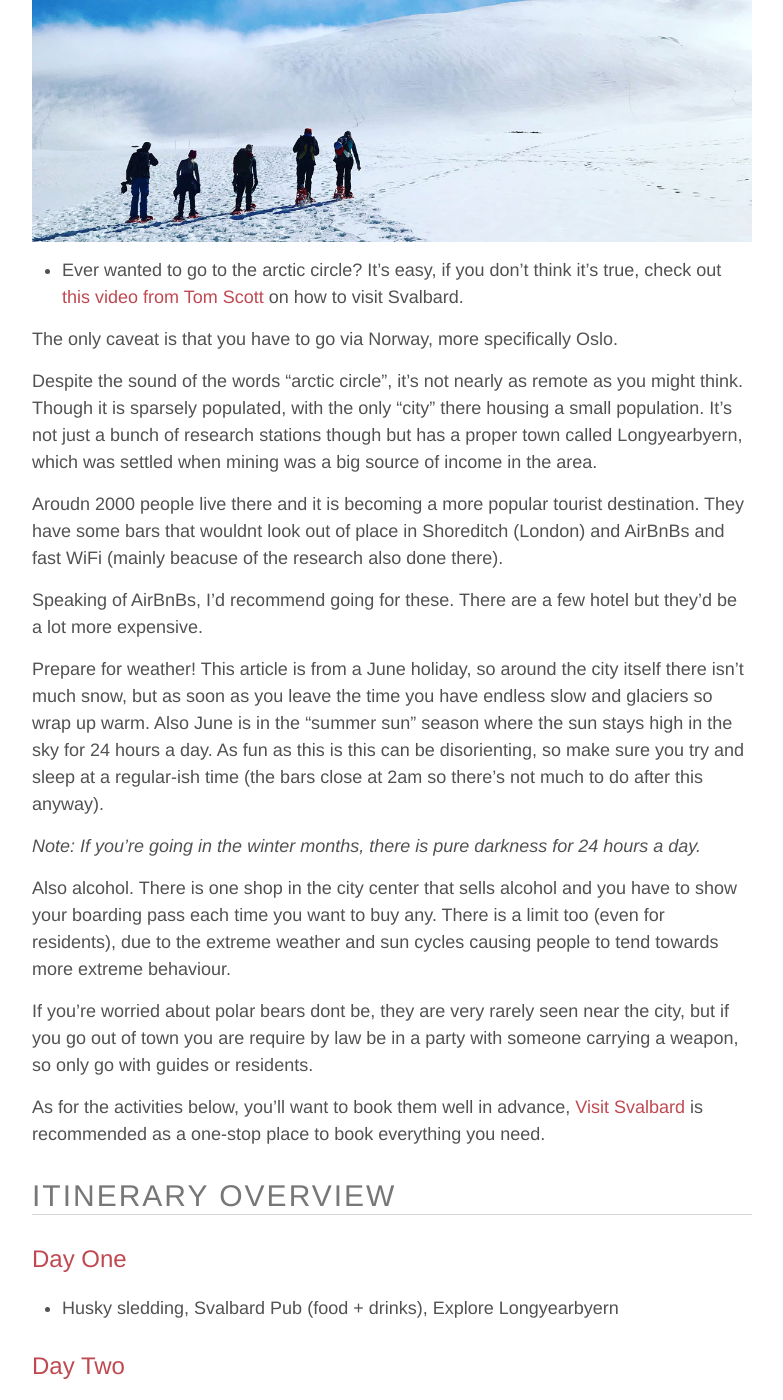
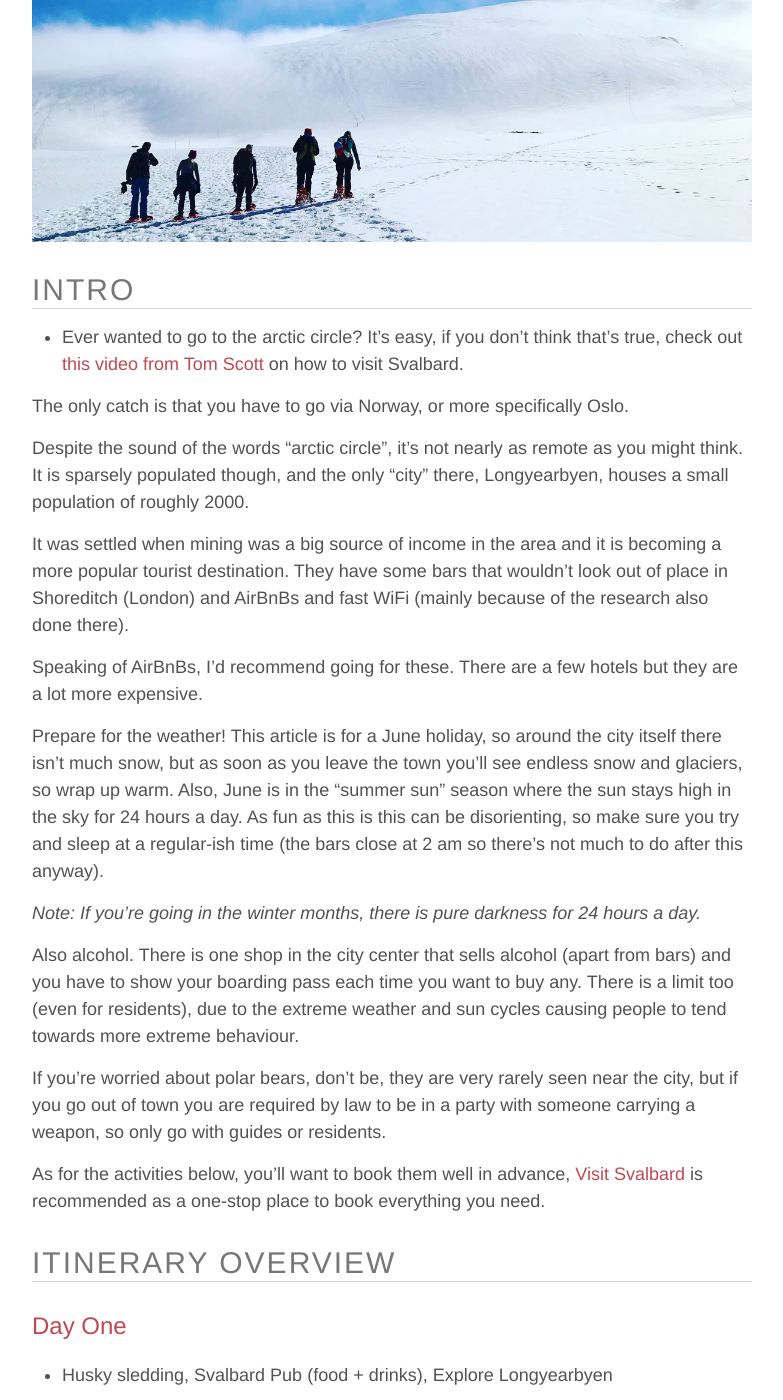
Before and after one commit to dineshraj/blog, a Jekyll site: the page built from _posts/2019-06-17-make-the-most-of-svalbard-in-4-days.md, in a window 1280 px wide and 1400 px high, scrolled down 423 px. Shown: the whole window, without its empty margins (248-1031 px from the left). Built offline with Jekyll 4.4.1, drawn with Linux system fonts in a browser that asks for light colours; some of the changed text lies outside the part shown.

Commit message:
proof read

```diff
--- a/_posts/2019-06-17-make-the-most-of-svalbard-in-4-days.md
+++ b/_posts/2019-06-17-make-the-most-of-svalbard-in-4-days.md
@@ -2,48 +2,49 @@
 layout: post
 title:  Make the most of Svalbard in 4 days
 date:   2019-06-17 11:22:47 +0000
-categories: svalbard longyearbyern norway travel
+categories: svalbard Longyearbyen norway travel
 image: /assets/svalbard/social.jpg
 ---
 
 ![Welcome to the Arctic Circle][intro]
 
+## Intro
 
-* Ever wanted to go to the arctic circle? It's easy, if you don't think it's true, check out [this video from Tom Scott](https://www.youtube.com/watch?v=eFJ-ze2-SqU) on how to visit Svalbard.
+* Ever wanted to go to the arctic circle? It's easy, if you don't think that's true, check out [this video from Tom Scott](https://www.youtube.com/watch?v=eFJ-ze2-SqU) on how to visit Svalbard.
 
-The only caveat is that you have to go via Norway, more specifically Oslo.
+The only catch is that you have to go via Norway, or more specifically Oslo.
 
-Despite the sound of the words "arctic circle", it's not nearly as remote as you might think. Though it is sparsely populated, with the only "city" there housing a small population.  It's not just a bunch of research stations though but has a proper town called Longyearbyern, which was settled when mining was a big source of income in the area.
+Despite the sound of the words "arctic circle", it's not nearly as remote as you might think. It is sparsely populated though, and the only "city" there, Longyearbyen, houses a small population of roughly 2000.
 
-Aroudn 2000 people live there and it is becoming a more popular tourist destination. They have some bars that wouldnt look out of place in Shoreditch (London) and AirBnBs and fast WiFi (mainly beacuse of the research also done there).
+It was settled when mining was a big source of income in the area and it is becoming a more popular tourist destination. They have some bars that wouldn't look out of place in Shoreditch (London) and AirBnBs and fast WiFi (mainly because of the research also done there).
 
-Speaking of AirBnBs, I'd recommend going for these. There are a few hotel but they'd be a lot more expensive.
+Speaking of AirBnBs, I'd recommend going for these. There are a few hotels but they are a lot more expensive.
 
-Prepare for weather! This article is from a June holiday, so around the city itself there isn't much snow, but as soon as you leave the time you have endless slow and glaciers so wrap up warm. Also June is in the "summer sun" season where the sun stays high in the sky for 24 hours a day. As fun as this is this can be disorienting, so make sure you try and sleep at a regular-ish time (the bars close at 2am so there's not much to do after this anyway).
+Prepare for the weather! This article is for a June holiday, so around the city itself there isn't much snow, but as soon as you leave the town you'll see endless snow and glaciers, so wrap up warm. Also, June is in the "summer sun" season where the sun stays high in the sky for 24 hours a day. As fun as this is this can be disorienting, so make sure you try and sleep at a regular-ish time (the bars close at 2 am so there's not much to do after this anyway).
 
 <!-- more -->
 
 _Note: If you're going in the winter months, there is pure darkness for 24 hours a day._
 
-Also alcohol. There is one shop in the city center that sells alcohol and you have to show your boarding pass each time you want to buy any. There is a limit too (even for residents), due to the extreme weather and sun cycles causing people to tend towards more extreme behaviour.
+Also alcohol. There is one shop in the city center that sells alcohol (apart from bars) and you have to show your boarding pass each time you want to buy any. There is a limit too (even for residents), due to the extreme weather and sun cycles causing people to tend towards more extreme behaviour.
 
-If you're worried about polar bears dont be, they are very rarely seen near the city, but if you go out of town you are require by law be in a party with someone carrying a weapon, so only go with guides or residents.
+If you're worried about polar bears, don't be, they are very rarely seen near the city, but if you go out of town you are required by law to be in a party with someone carrying a weapon, so only go with guides or residents.
 
 As for the activities below, you'll want to book them well in advance, [Visit Svalbard](https://en.visitsvalbard.com/) is recommended as a one-stop place to book everything you need.
 
 ## Itinerary Overview
 
 ### [Day One](#day-one-1)
-- Husky sledding, Svalbard Pub (food + drinks), Explore Longyearbyern
+- Husky sledding, Svalbard Pub (food + drinks), Explore Longyearbyen
 
 ### [Day Two](#day-two-1)
-- Longyearbyern walking tour (Svalbard Kirke, mining depot, governers house), Whale safari (BBQ on board), Karlsberger Pub
+- Longyearbyen walking tour (Svalbard Kirke, mining depot, Governer's house), Whale Safari (BBQ onboard), Karlsberger Pub
 
 ### [Day Three](#day-three-1)
 - Grotto tour, Brewery visit, Mary-Ann's Polarrigg (food)
 
 ### [Day Four](#day-four-1)
-- Scenic photo tour (seed vault, arctic turns, mines), Plateau mountain
+- Scenic photo tour (seed vault, arctic terns, mines), Plateau mountain
 
 ## Day One
 
@@ -52,74 +53,74 @@
 **Things to do**
  - Husky sledding
  - Svalbard Pub (food + drinks)
- - Explore Longyearbyern
+ - Explore Longyearbyen
 
-So you've just landed? You'll arrive at a tiny airport, aptly named Svalbard Airport. You'll have a short coach trip to the city center, But first, take a look at your surroundings! You probably haven't been to the arctic circle before so take in as much as you can; you're in the northernmost capital of the world!
+So you've just landed? You'll arrive at a tiny airport, aptly named Svalbard Airport and you'll have a short coach trip to the city center. But first, take a look at your surroundings! You probably haven't been to the arctic circle before so take in as much as you can; you're in the northernmost capital of the world!
 
-The coach is taken just outside the airport and arrives quite frequently. You'll pay on board so sit back and enjoy the ride.
+The coach is taken just outside the airport and arrives quite frequently. You'll pay onboard so sit back and enjoy the ride.
 
 Once you get off the coach take note of the huge metal polar bear sculpture, it's really impressive!
 
 {% include image.html url='/assets/svalbard/bear.jpg' caption='Bear Sculpture' %}
 
-If check in is open at your hotel or AirBnB it's suggested you go there, drop your bags, freshen up and get ready to start your adventure, with the first thing being husky sledding!
+If check-in is open at your hotel or Airbnb it's suggested you go there, drop your bags, freshen up and get ready to start your adventure, with the first thing being husky sledding!
 
 {% include video.html video='/assets/svalbard/husky-ride.mp4' caption='Husky sledding through the snow' %}
 
 A lot of people say save the best for last, but why? Husky sledding will be one of the best experiences you'll ever have.
 
-You'll get picked up by a car and given about 30mins to a remote kennel complex. Here you'll be given a warm boiler suit, boots and a hi-vis jacket to wear. After this you get to go into the kennels are play with the huskies for a while, they are all super friend and super energetic (you've been warned).
+You'll get picked up by a car and given about 30mins to a remote kennel complex. Here you'll be given a warm boiler suit, boots and a hi-vis jacket to wear. After this you get to go into the kennels are play with the huskies for a while, they are all super friendly and super energetic (you've been warned).
 
-_Note: The large kennels may seem cruel to some but the handlers assured me that they care for the dogs greatly and even live on site in case anything happens. They are much happier here than living in warm climates or city apartments._
+_Note: The large kennels may seem cruel to some but the handlers assure that they care for the dogs greatly and even live on-site in case anything happens. They are much happier here than living in warm climates or city apartments._
 
 {% include image.html url='/assets/svalbard/husky.jpg' caption='A husky waiting to hit the snow' %}
 
-After a while the handlers will pick our a few dogs to take on the ride. There are six huskies per sled and there may be about 5 sleds in total.
+After a while, the handlers will pick out a few dogs to take on the ride. There are six huskies per sled and there may be about 5 sleds in total.
 
-You know will get the fan and surprisingly hard task of harnessing the dogs. They are incredibly energetic and wont sit still, especially now they've seen the vast plains of snow! They are also quite strong too! However if you need help the handlers will be around.
+You kow will get the fun and surprisingly hard task of harnessing the dogs. They are incredibly energetic and won't sit still, especially now they've seen the vast plains of snow! They are also quite strong too, however if you need help the handlers will be around.
 
-After they are successfully tied to the sleds and learnt how to control the sleds, you'll be off! Gliding through the snow and glaciers. You'll be on the sleds in pairs and will take turns after a break half way through.
+After they are successfully tied to the sleds and learned how to control the sleds, you'll be off! Gliding through the snow and glaciers. You'll be on the sleds in pairs and will take turns after a break halfway through.
 
-Enjoy the scenery, it is absolutely breathtaking and has large been untouched by humans.
+Enjoy the scenery, it is absolutely breathtaking and has largely been untouched by humans.
 
 {% include image.html url='/assets/svalbard/husky-in-snow.jpg' caption='Huskies chilling in the snow' %}
 
-In what will feel like too short a time, you'll be back at the kennels for some complementary bisuits, and drinks (alcoholic too!) and be taken back to town.
+In what will feel like too short a time, you'll be back at the kennels for some complementary biscuits, and drinks (alcoholic too!) and be taken back to town.
 
-Take this moment to get some food and drinks! Drop into Svalbar, which is a pub on the main high street of Longyearbyern, which wouldn't look out of place in any modern capital city. They serve great food and draught or bottled beer.
+Take this moment to get some food and drinks! Drop into Svalbar, which is a pub on the main high street of Longyearbyen and would fit in any modern capital city. They serve great food and draught or bottled beer.
 
-Now it is time to have a walk around and explore Longyearbyern, if you stay in Svalbar till late, the sun will still be sky high so there's no need to worry about it getting dark. Walk up to the lake past the docks and see the polar bear warning sign.
+Now it is time to have a walk around and explore Longyearbyen, if you stay in Svalbar till late, the sun will still be sky high so there's no need to worry about it getting dark. Walk up to the lake past the docks and see the polar bear warning sign.
 
 {% include image.html url='/assets/svalbard/polar-bear-sign.jpg' caption='Polar bear warning sign' %}
 
-After which it is probably time get some sleep!
+After which it is probably time to get some sleep!
 
 ## Day Two
 
 ![alt text][lake]
 
 **Things to do**
- - Longyearbyern walking tour (Svalbard Kirke, mining depot, governers house)
+ - Longyearbyen walking tour (Svalbard Kirke, mining depot, governers house)
  - Whale safari (BBQ on board)
  - Karlsberger Pub
 
-You'll start off the day, quite early in fact, on a walking tour from a local guide. You'll get to see a lot more of Longyearbyern and some interesting facts, features, a lot of history. Also some more sobering facts about climate change and the current effect it's having on wildlife in the area, especially polar bears, and also for residents.
+You'll start off the day, quite early in fact, on a walking tour from a local guide. You'll get to see a lot more of Longyearbyen and some interesting facts, features, a lot of history. Also some more sobering facts about climate change and the current effect it's having on wildlife in the area, especially polar bears, and also for residents.
 
-{% include image.html url='/assets/svalbard/mining.jpg' caption='Longyearbyern\'s mining history' %}
+{% include image.html url='/assets/svalbard/mining.jpg' caption='Longyearbyen\'s mining history' %}
 
-You'll hear how a very small increase in temperate can cause permafrost to start defrosting and how this has caused a landslide in recent years. Hopefully you'll also spot some arctic animals on your walk!
+You'll hear how a very small increase in temperate can cause permafrost to start defrosting and how this has caused a landslide in recent years. Hopefully, you'll also spot some arctic animals on your walk!
 
 {% include image.html url='/assets/svalbard/reindeer.jpg' caption='Two Svalbard reindeer' %}
 
-The mining history is very interesting, and how this gave birth to Longyearbyern, the second largest town of Barentsburg, and also the abandoned nearby Russian town of Pyramiden.
+The mining history is very interesting, and how this gave birth to Longyearbyen, the second largest town of Barentsburg, and also the abandoned nearby Russian town of Pyramiden.
 
 Again this is also a great opportunity for some photography, especially the view from the Svalbard Church.
 
-Next up is a whale safari. You'll go down to the dock, board a ship and be given some boiler suits similar to the sledding. From then on you'll sail quite north in search of belugas and humpback whales. These are not always visible so don't be too disappointed if you don't see one, but the feeling of being on a ship this far north is still an incredible one.
+Next up is a whale safari. You'll go down to the dock, board a ship, and be given some boiler suits similar to the sledding. From then on you'll sail quite north in search of belugas and humpback whales. These are not always visible so don't be too disappointed if you don't see one, but the feeling of being on a ship this far north is still an incredible one.
 
 {% include image.html url='/assets/svalbard/ship-view.jpg' caption='The amazing view from the ship' %}
 
-You'll soon get some food from a lower deck and then slowly return back to the Longyearbyern dock.
+You'll soon get some food from a lower deck and then slowly return back to the Longyearbyen dock.
 
 _Note this only runs from 1 June 2021 - 31 Aug 2021._
 
@@ -137,27 +138,27 @@
 - Brewery visit
 - Mary-Ann's Polarrigg (food)
 
-It's another early start today, this time for a Grotto tour. Whilst this may sound like some Christmas themed nonsense, it's actually an amazing excursion into an ice cave.
+It's another early start today, this time for a Grotto tour. Whilst this may sound like some Christmas-themed nonsense, it's actually an amazing excursion into an ice cave.
 
-After putting on some shoes which resemble tennis rackets, you'll head out for a walk up a glacier. This isn't the easiest walk in the world and involves some scrambling so makes sure you're of relatively decent fitness.
+After putting on some shoes which resemble tennis rackets, you'll head out for a walk up a glacier. This isn't the easiest walk in the world and involves some scrambling so make sure you're of relatively decent fitness.
 
 {% include image.html url='/assets/svalbard/snow-walk.jpg' caption='Walking in the snow' %}
 
-The vast snow plains are an amazing site to behold though, it feels like another world.
+The vast snow plains are an amazing sight to behold though, it'll feel like another world.
 
-Once you arrive at the entrance to the ice cave, you'll get a little drink and descend down. It initially looks just like a whole in the ground, but as you go through another world reveals itself. Everything around in just pure ice and it is truly beautiful with all the colours and shapes.
+Once you arrive at the entrance to the ice cave, you'll be given a little drink and descend down. It initially looks just like a hole in the ground, but as you go through another world reveals itself. Everything around is just pure ice and it is truly beautiful with all the colours and shapes.
 
 {% include image.html url='/assets/svalbard/ice-cave.jpg' caption='Entrance to the ice cave' %}
 
 This is probably the slippiest place in the world though so walk carefully!
 
-After a fair bit of descent it's time to turn back as another further and it's impossible to get out without other equipment.
+After a fair bit of descent, it'll be time to turn back as any further and it's impossible to get out without extra equipment.
 
-Next up is a brewery visit. Yes, Longyearbyern has its own brewery! They produce the Spitsbergen brand of beers and some of the water comes from 2000 year old glaciers!
+Next up is a brewery visit. Yes, Longyearbyen has its own brewery! They produce the Spitsbergen brand of beers and some of the water comes from 2000 years old glaciers!
 
 It's a small affair at the moment, with only three tanks but they plan to expand and have some deals with nordic airlines too. You'll get to sample a fair few types of beer here and also buy some souvenir glasses and t-shirts.
 
-After all that walking and beer tasting you deserve some great food. Head over to Mary-Ann's Polarrigg, which is a quirky looking hotel with a great restaurant attached to it, full of plants and greenery, with floor to ceiling windows so you can admire the view.
+After all that walking and beer tasting, you deserve some great food. Head over to Mary-Ann's Polarrigg, which is a quirky looking hotel with a great restaurant attached to it, full of plants and greenery, with floor to ceiling windows so you can admire the view.
 
 {% include image.html url='/assets/svalbard/steak.jpg' caption='Whale steak' %}
 
@@ -173,23 +174,23 @@
 - Scenic photo tour (seed vault, arctic turns, mines)
 - Plateau mountain
 
-First up today is a Scenic photo tour from a local. This is a car based tour so there isn't as much walking and also it means you can go much further out than the walking tour a few days ago.
+First up today is a Scenic photo tour from a local. This is a car-based tour so there isn't as much walking and also it means you can go much further out than the walking tour a few days ago.
 
-You'll still get a lot of history and background of everywhere you go, but the emphasis is on some great views and visiting some landmarks that are not in walking distance.
+You'll still get a lot of history and a background of everywhere you go, but the emphasis is on some great views and visiting some landmarks that are not within walking distance.
 
 {% include image.html url='/assets/svalbard/seed-vault.jpg' caption='Svalbard Seed vault' %}
 
-One of the main landmarks you'll see is the famous Seed Vault. It is a long-term seed storage facility, built to withstand any challenge, either natural or man-made disasters. You'll also see some Arctic Terns, hopefully some Arctic Foxes and more of a close up of some mine shafts that the Nazis blew up during World War II.
+One of the main landmarks you'll see is the famous Seed Vault. It is a long-term seed storage facility, built to withstand any challenge, either natural or man-made disasters. You'll also see some Arctic Terns, hopefully, some Arctic Foxes, and more of a close up of some mine shafts that the Nazis blew up during World War II.
 
-Your final trip in Svalbard is a hike up Plateau mountain, which is a relatively long snowy hike up to the top of a mountain where you will be given some amazing views of Longyearbyern. If you want a really fun (but wet way down), you can slide down the first half of the mountain till it starts to get rocky!
+Your final trip in Svalbard is a hike up Plateau mountain, which is a relatively long snowy hike up to the top of a mountain where you will be given some amazing views of Longyearbyen. If you want a really fun (but wet way down), you can slide down the first half of the mountain till it starts to get rocky!
 
 {% include image.html url='/assets/svalbard/mountain-view.jpg' caption='Mountain view' %}
 
-Hopefully you've had an amazing time in Svalbard. It's a trip you'll remember forever and you've probably gone further northe than most people in the world. Hopefully this guide has been some help to you too, thanks for reading!
+Hopefully, you've had an amazing time in Svalbard. It's a trip you'll remember forever and you've probably gone further north than most people in the world. Hopefully this guide has been some help to you too, thanks for reading!
 
 
 [intro]: /assets/svalbard/social.jpg "Welcome to the Arctic Circle"
 [sledding]: /assets/svalbard/day-1.jpg "Husky sledding"
 [lake]: /assets/svalbard/day-2.jpg "Icy lake"
 [snow]: /assets/svalbard/day-3.jpg "Walking in the snow"
-[mountain]: /assets/svalbard/day-4.jpg "Scenic view in Longyearbyern"
+[mountain]: /assets/svalbard/day-4.jpg "Scenic view in Longyearbyen"
```
